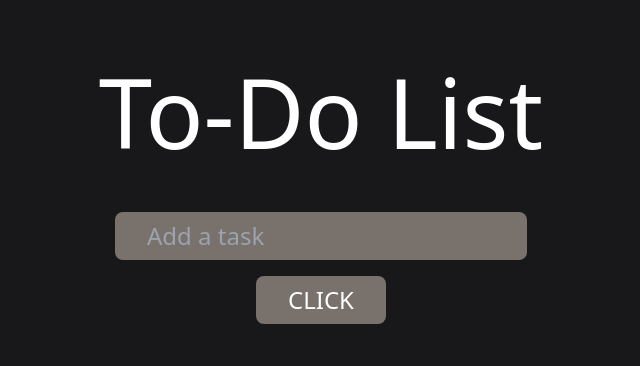
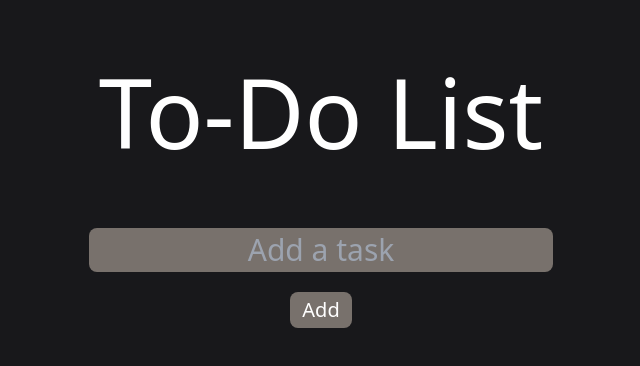
Before and after one commit to NiranjanNR/To-Do-list, a React (Create React App) app: page / in a window 1280 px wide. Shown: the top 366 px of the page, without its empty margins (319-959 px from the left). Built offline with nearby package versions, Linux system fonts and the light colour scheme.

Commit message:
Completed basic front end

```diff
--- a/src/App.js
+++ b/src/App.js
@@ -1,38 +1,53 @@
 import React, { useState } from 'react';
-
+var i = 1;
 function App() {
   var fn;
-  const [count, setCount] = useState([]);
-  var inp = document.getElementById('inp');
-  const getv = (event) => {
+  const [value,setValue] = useState("");
+  const [count, setCount] = useState([
+    {},
+  ]);
+
+  function Change(event) {
     fn = event.target.value;
     if (event.key === 'Enter' && fn.length > 0) {
-      setCount([...count, `${count.length + 1}.${fn}`]);
-      inp.value = '';
+      var sm = [...count, { data: fn, index: i }];
+      i = i + 1;
+      setCount(sm);
+      setValue("");
     }
   }
 
-  const update = () => {
-    if (fn.length > 0) {
-      setCount([...count, `${count.length + 1}.${fn}`]);
-      inp.value = '';
+  const Click = e => {
+    e.preventDefault();
+    if (value.length !== 0) {
+      i = i + 1;
+      var sm = [...count, { data: value, index: i }];
+      setCount(sm);
+      console.log(count);
+      setValue("");
     }
-  }
+  };
 
-  const remove = () => {
-    console.log(count);
+  function del(index){
+
+    const nwTsk = [...count];
+    nwTsk.splice(index, 1);
+    setCount(nwTsk);
+
   }
 
   return (
-    <div className="text-3xl text-center p-16 bg-zinc-900 text-white">
+    <div className="text-3xl text-center p-16 bg-zinc-900 text-white ">
       <h1 className="text-8xl">To-Do List</h1><br />
-      <div className="justify-center lg:mx-60 mx-8">
-        {count.map(entry => <div className="flex justify-left p-2">{entry}
-          <button className="ml-auto text-xl text-white bg-stone-500 rounded-lg hover:bg-stone-700 p-1 px-3 " onClick={remove}>Done</button>
-        </div>)}
+      <div className="lg:mx-36 ">
+      {count.map((iterate,index) =>
+        <div className="flex">{index !==0 ? <div className="p-2">{index}.</div> :<></>}
+        <div className="ml-2 p-2">{iterate.data}</div>
+        {index !==0 ? <button className="ml-auto text-xl text-white bg-stone-500 rounded-lg hover:bg-stone-700 p-1 px-3 my-2" onClick={() => del(index)}>Delete</button> :<></>}
+      </div>)}
       </div>
-      <input type="text" id='inp' className="text-2xl text-white bg-stone-500 rounded-lg hover:bg-stone-700 px-8 py-2 my-4" onKeyDown={getv} placeholder="Add a task" /><br />
-      <button type="button" className="text-2xl text-white bg-stone-500 rounded-lg hover:bg-stone-700 px-8 py-2" onClick={update}>CLICK</button>
+      <input  type="text" className="text-center text-xl sm:text-3xl text-white bg-stone-500 rounded-lg hover:bg-stone-700 my-4 md:px-4 md:py-1" value={value} onChange={e => setValue(e.target.value)} onKeyDown={Change} placeholder="Add a task" /><br />
+      <button className="text-xl text-white bg-stone-500 rounded-lg hover:bg-stone-700 p-1 px-3 " onClick={Click} >Add</button>
     </div>
   );
 }
```
